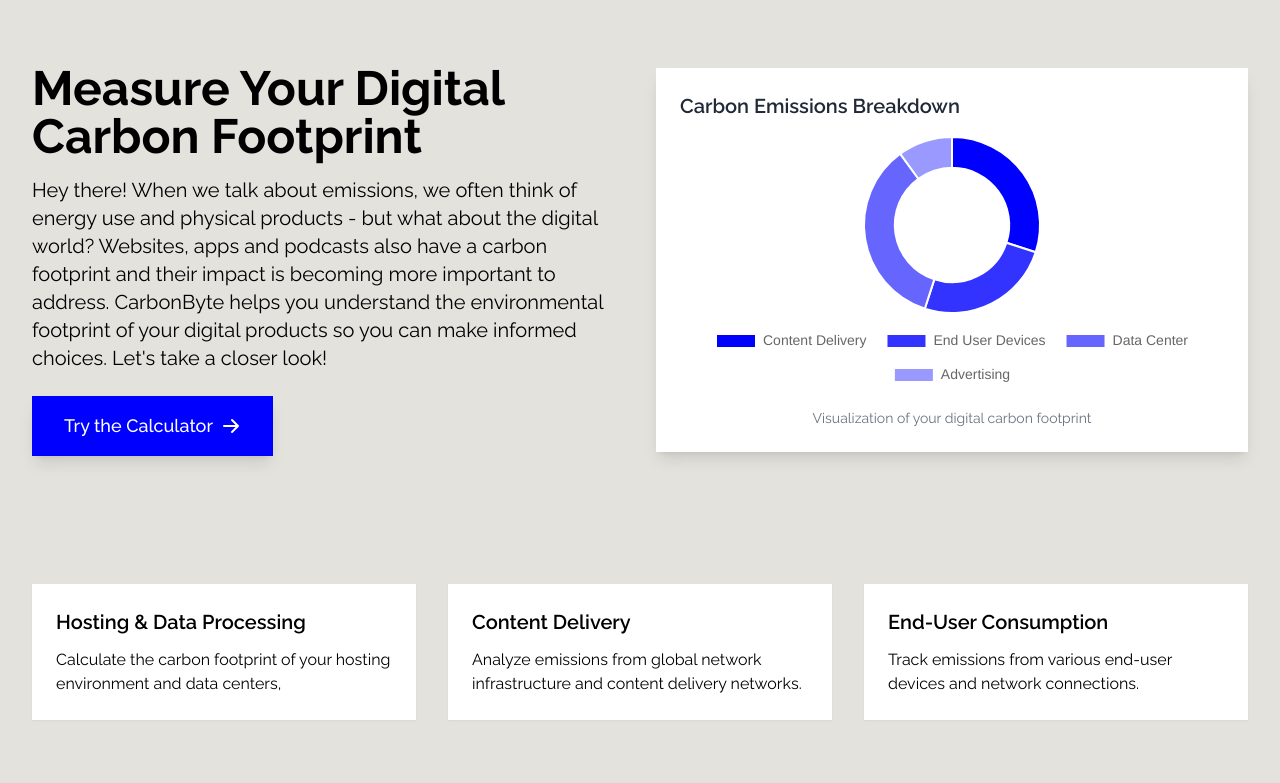
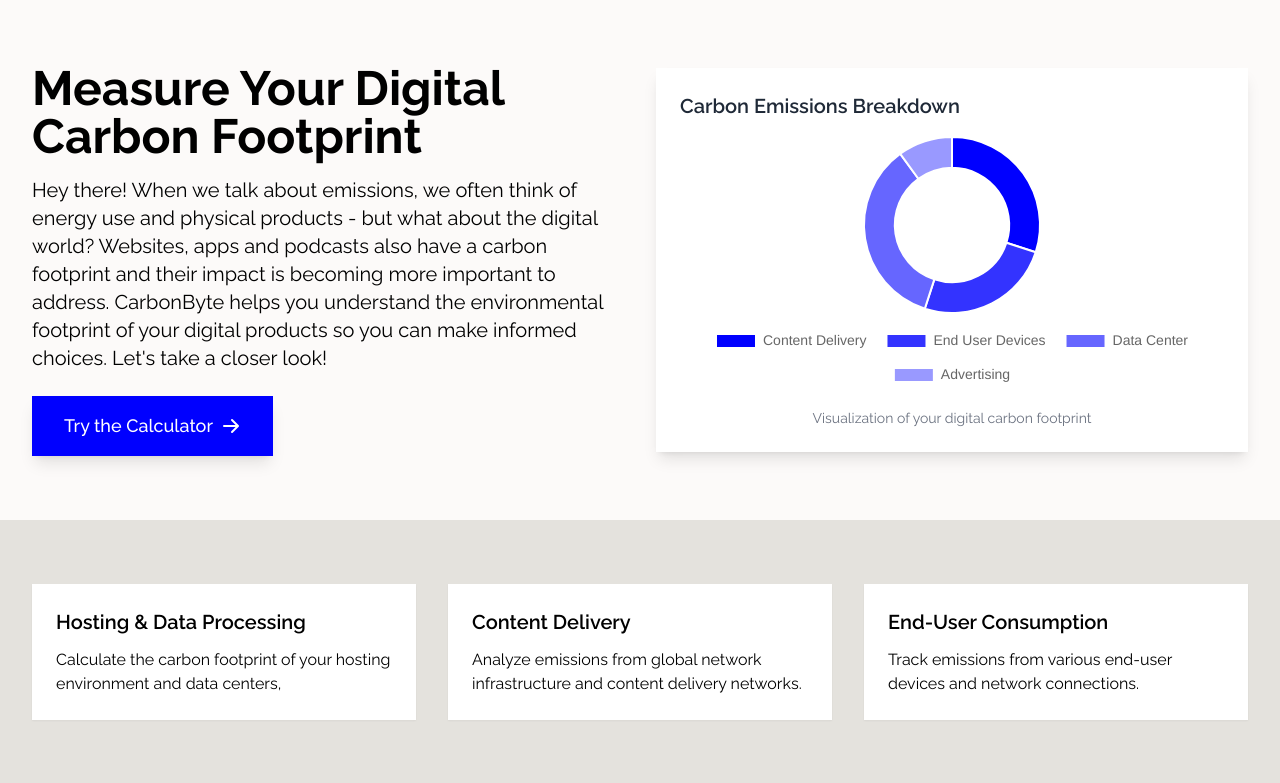
Before and after one commit to AnneLovina/carbonbyte, a Flask app: page / in a window 1280 px wide. Shown: the part 64-847 px from the top of the page. Run offline with Flask 3, Linux system fonts and the light colour scheme; some libraries are stand-ins or nearby versions.

Commit message:
Update landing.html
Change background color

```diff
--- a/templates/landing.html
+++ b/templates/landing.html
@@ -4,7 +4,7 @@
 
 {% block content %}
 <!-- Hero Section -->
-<div style="background-color: #e4e2dd;">
+<div style="background-color: #fcfaf9;">
     <div class="max-w-7xl mx-auto px-4 sm:px-6 lg:px-8 py-16">
         <div class="grid md:grid-cols-2 gap-8 items-center">
             <div class="text-left">
```
